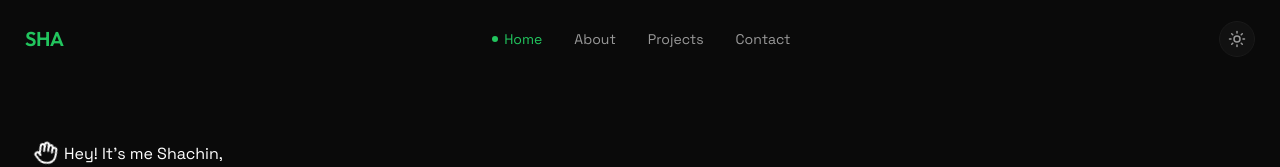
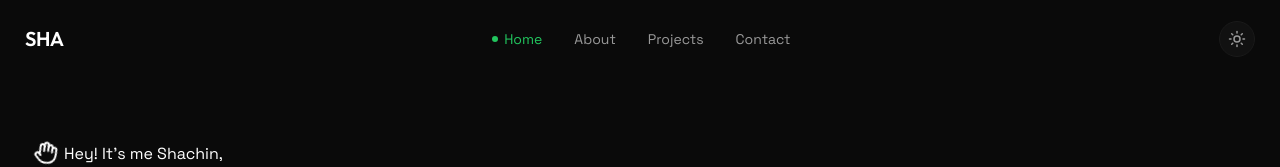
Before and after one commit to Shachin-7/Shachin-portfolio, a Next.js app: page / in a window 1280 px wide. Shown: the top 167 px of the page. Built offline with nearby package versions, Linux system fonts and the light colour scheme.

Commit message:
Change navbar logo text to solid primary color

```diff
--- a/src/components/Navbar.tsx
+++ b/src/components/Navbar.tsx
@@ -56,10 +56,10 @@ export default function Navbar() {
         >
           <Link
             href="/"
-            className="text-2xl font-semibold sm:text-xl tracking-tight"
+            className="text-2xl font-semibold sm:text-xl tracking-tight text-text-primary"
             style={{ fontFamily: "var(--font-clash-display), system-ui" }}
           >
-            <span className="gradient-text">SHA</span>
+            <span>SHA</span>
           </Link>
 
           <ul className="text-text-secondary hidden gap-8 text-sm sm:flex">
```
